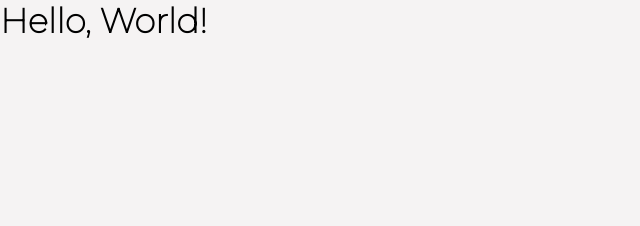
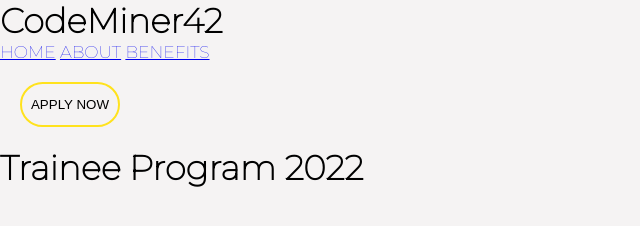
Before and after one commit to iagodahlem/web-app-template, a plain HTML site: page src/index.html in a window 1280 px wide. Shown: the whole page, without its empty margins (0-640 px from the left). Drawn offline with Linux system fonts and the light colour scheme.

Commit message:
add html page structure

```diff
--- a/src/index.html
+++ b/src/index.html
@@ -1,5 +1,6 @@
 <!DOCTYPE html>
 <html lang="en">
+
 <head>
   <meta charset="UTF-8" />
   <meta http-equiv="X-UA-Compatible" content="IE=edge" />
@@ -10,7 +11,20 @@
   <link href="https://fonts.googleapis.com/css2?family=Montserrat:wght@100&display=swap" rel="stylesheet">
   <title>Web App</title>
 </head>
+
 <body>
-    <h1>Hello, World!</h1>
+  <header>
+    <h1 class="page-title">CodeMiner42</h1>
+    <div class="header-links">
+      <a class="header-links__home" href="/">HOME</a>
+      <a class="header-links__about" href="/about">ABOUT</a>
+      <a class="header-links__benefits" href="/benefits">BENEFITS</a>
+    </div>
+    <button class="button__custom">APPLY NOW</button>
+  </header>
+  <main class="main-content" >
+    <h1 class="main-information">Trainee Program 2022</h1>
+  </main>
 </body>
+
 </html>
```
Lines whose indentation alone changed are shown as unchanged.
